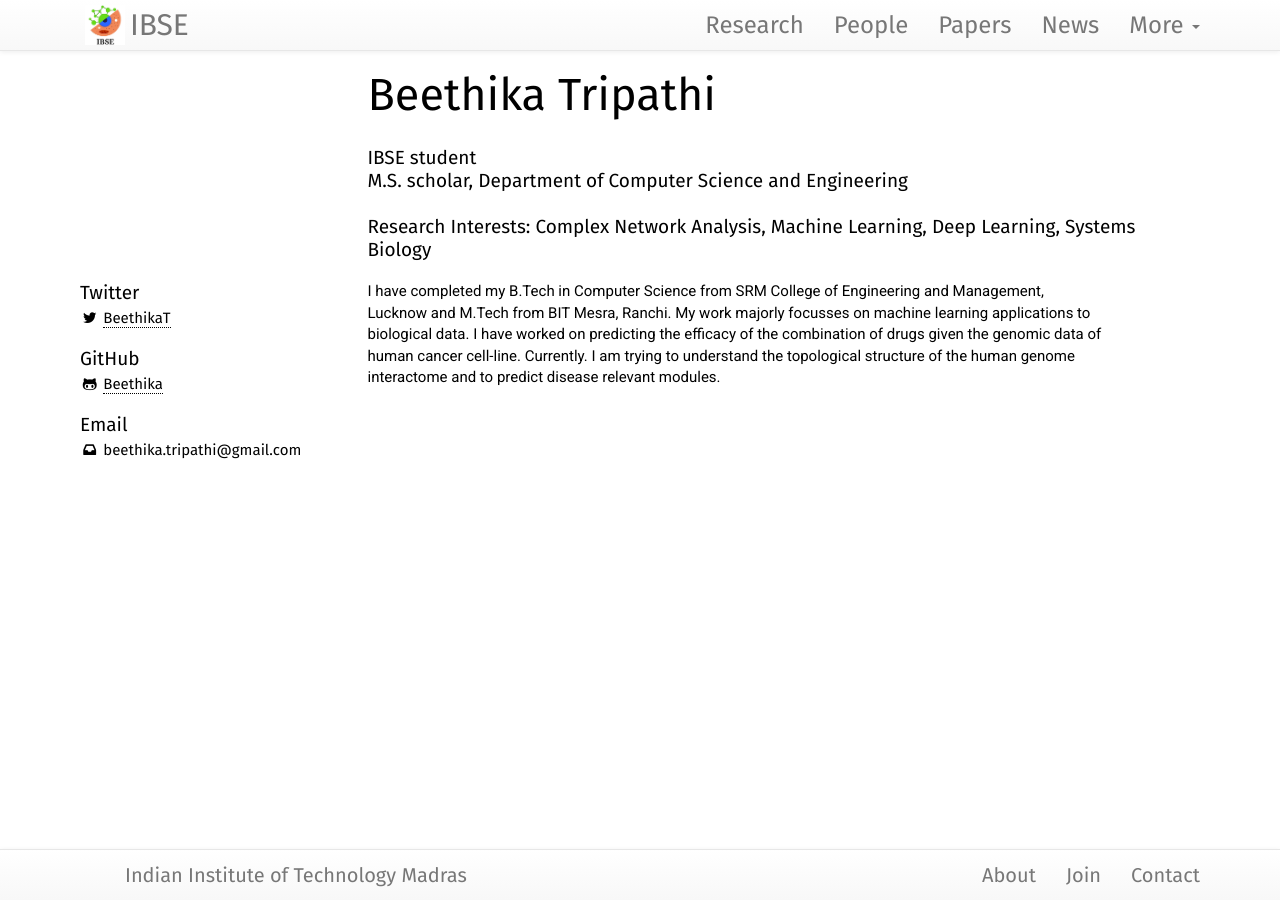
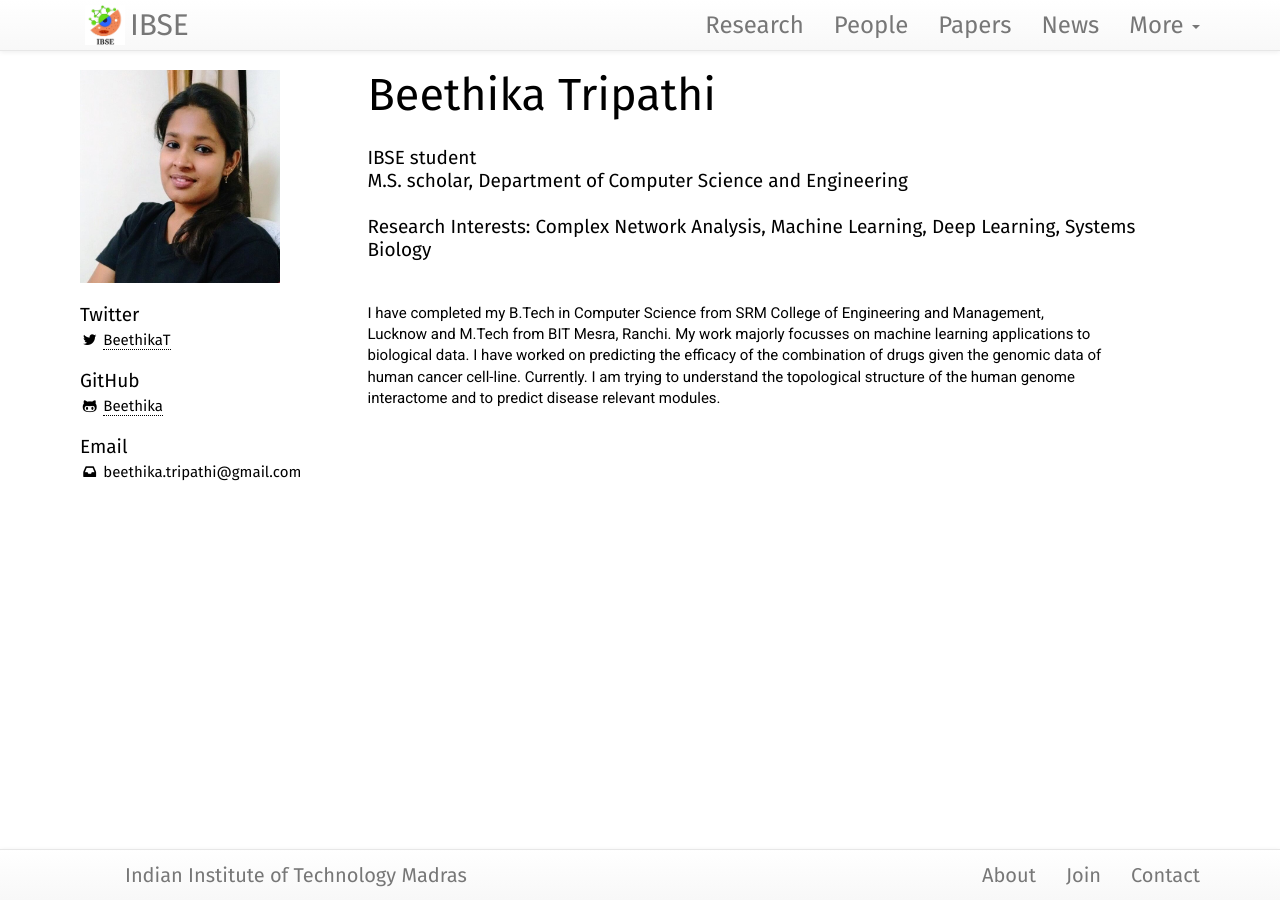
Before and after one commit to philge/ibse-iitm.github.io, a Jekyll site: the page built from team/_posts/2017-09-04-Beethika-Tripathi.md, in a window 1280 px wide. Built offline with Jekyll 4.4.1, drawn with Linux system fonts in a browser that asks for light colours; nearby versions of some CDN libraries.

Commit message:
added photo

```diff
--- a/team/_posts/2017-09-04-Beethika-Tripathi.md
+++ b/team/_posts/2017-09-04-Beethika-Tripathi.md
@@ -7,7 +7,7 @@ nickname:
 handle:
 email: beethika.tripathi@gmail.com
 interests: Complex Network Analysis, Machine Learning, Deep Learning, Systems Biology
-image:
+image: /assets/images/people/beethika.jpg
 github: Beethika
 twitter: BeethikaT
 alum: false
```
